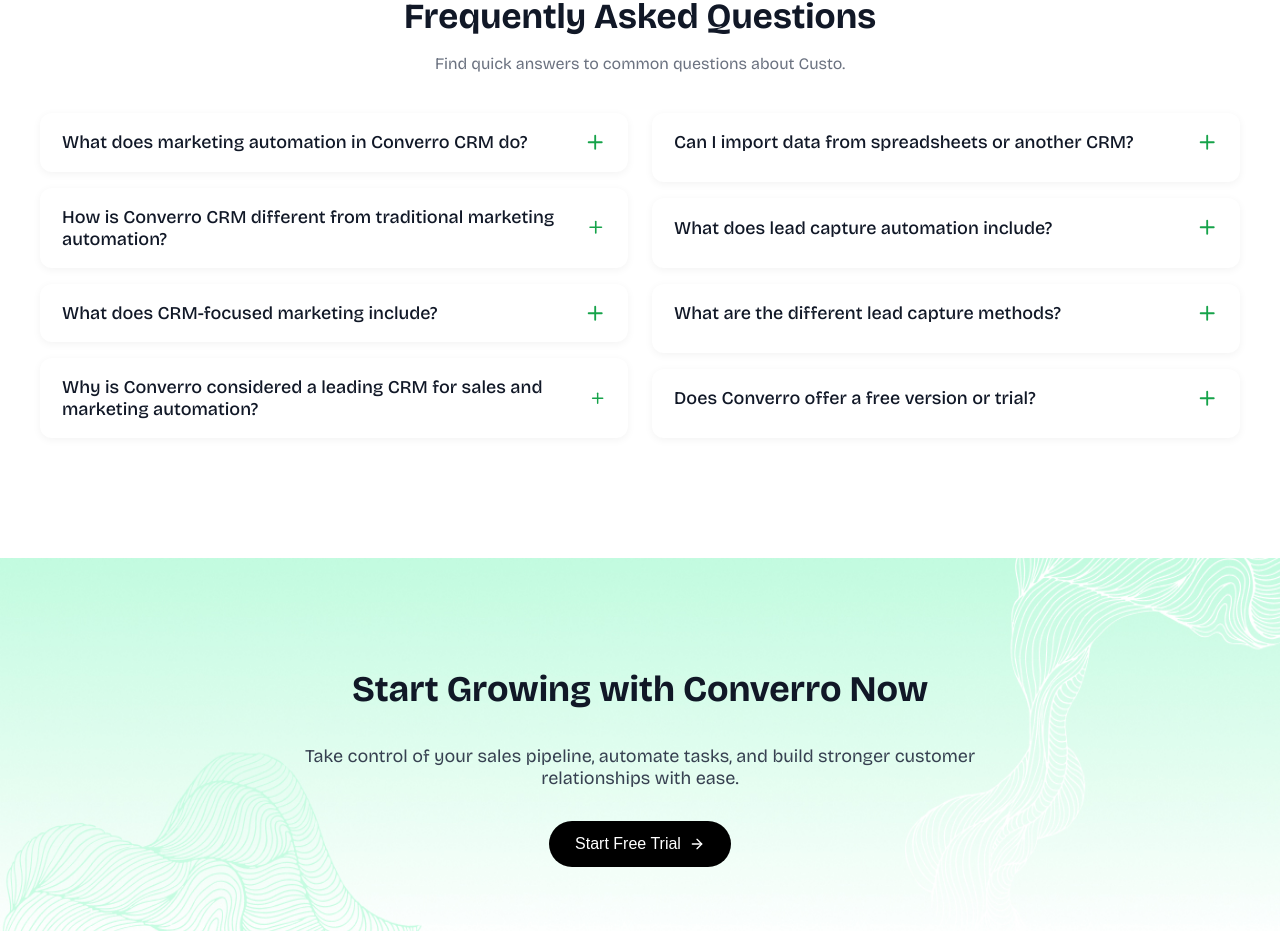
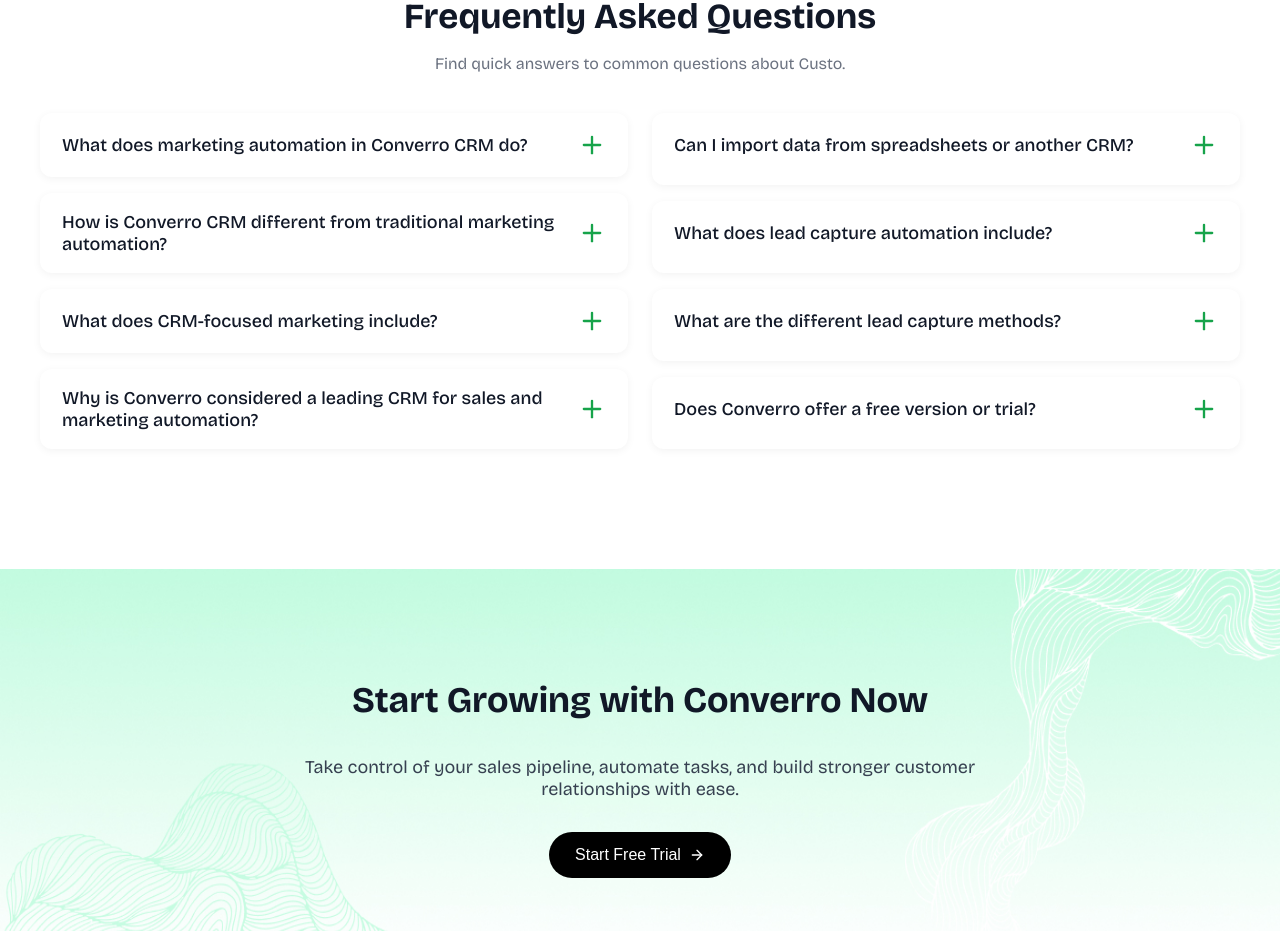
Before and after one commit to IsHa2507/converro, a React (Create React App) app: page / in a window 1280 px wide. Shown: the part 8335-9266 px from the top of the page. Built offline with nearby package versions, Linux system fonts and the light colour scheme.

Commit message:
faq done

```diff
--- a/src/components/FAQs.css
+++ b/src/components/FAQs.css
@@ -60,13 +60,23 @@
   font-size: 1.125rem;
   font-weight: 500;
   color: #111827;
+  gap: 12px; /* space between text and icon */
 }
 
 .faq-icon {
+  width: 28px;   /* fixed width */
+  height: 28px;  /* fixed height */
+  min-width: 28px;
+  min-height: 28px;
   font-size: 1.4rem;
   color: #16a34a;
+  display: flex;
+  justify-content: center;
+  align-items: center; /* keeps the + centered */
   transition: transform 0.3s ease, color 0.3s ease;
+  flex-shrink: 0; /* prevents it from shrinking */
 }
+
 
 .faq-item.active .faq-icon {
   transform: rotate(45deg);
```
